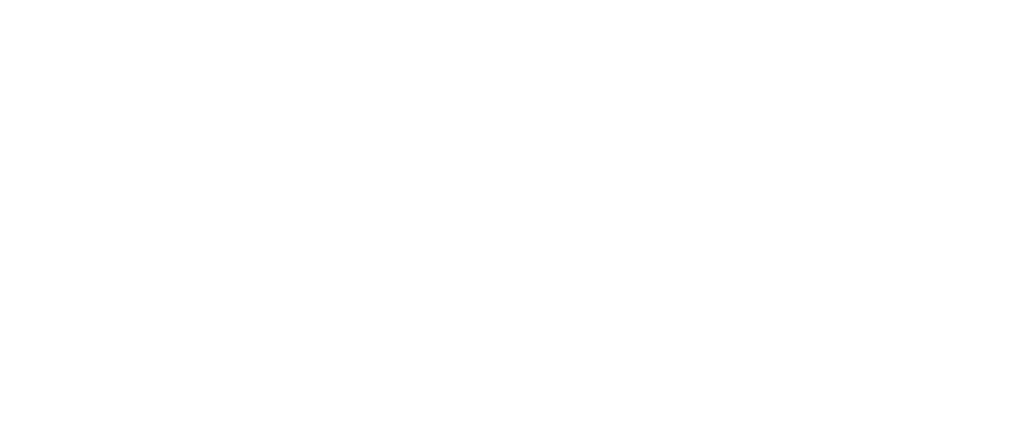
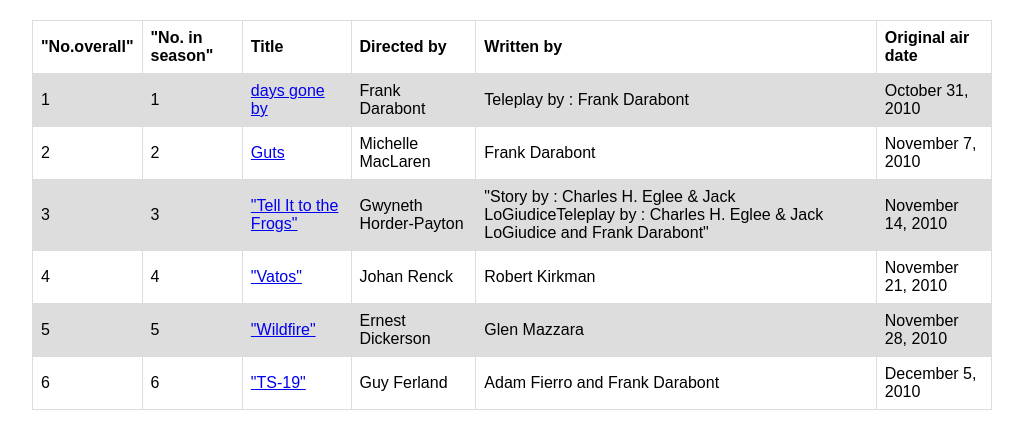
Before and after one commit to uagc-it-readiness/front-end-development-course-assignments, a plain HTML site: page Assignment1/episode-list.html in a window 1280 px wide. Shown: the whole page, without its empty margins (128-1151 px from the left). Drawn offline with Linux system fonts and the light colour scheme.

Commit message:
all done

```diff
--- a/Assignment1/episode-list.html
+++ b/Assignment1/episode-list.html
@@ -5,6 +5,64 @@
         <link rel="stylesheet" href="styles/main.css">
     </head>
     <body>
+      <table>
+        <tr>
+          <th> "No.overall"</th>
+          <th>"No. in season"</th>
+          <th>Title</th>
+          <th>Directed by</th>
+          <th>Written by</th>
+          <th>Original air date</th>
+        </tr>
+        <tr>
+          <td>1</td>
+          <td>1</td>
+          <td><a href="https://en.wikipedia.org/wiki/Days_Gone_Bye_">days gone by</a></td>
+          <td>Frank Darabont</td>
+          <td>Teleplay by : Frank Darabont</td>
+          <td>October 31, 2010</td>
+        </tr>
+        <tr>
+          <td>2</td>
+          <td>2</td>
+          <td><a href="https://en.wikipedia.org/wiki/Guts_">Guts</a></td>
+          <td>Michelle MacLaren</td>
+          <td>Frank Darabont</td>
+          <td>November 7, 2010</td>
+        </tr>
+        <tr>
+        <td>3</td>
+        <td>3</td>
+        <td><a href="https://en.wikipedia.org/wiki/Tell_It_to_the_Frogs">"Tell It to the Frogs"</a></td>
+        <td>Gwyneth Horder-Payton</td>
+        <td>"Story by : Charles H. Eglee & Jack LoGiudiceTeleplay by : Charles H. Eglee & Jack LoGiudice and Frank Darabont"</td>
+        <td>November 14, 2010</td>
+        </tr>
+        <tr>
+          <td>4</td>
+          <td>4</td>
+          <td><a href="https://en.wikipedia.org/wiki/Vatos">"Vatos"</a></td>
+          <td>Johan Renck</td>
+          <td>Robert Kirkman</td>
+          <td>November 21, 2010</td>
+        </tr>
+        <tr>
+          <td>5</td>
+          <td>5</td>
+          <td><a href="https://en.wikipedia.org/wiki/Wildfire_">"Wildfire"</a></td>
+          <td>Ernest Dickerson</td>
+          <td>Glen Mazzara</td>
+          <td>November 28, 2010</td>
+        </tr>
+        <tr>
+          <td>6</td>
+          <td>6</td>
+          <td><a href="https://en.wikipedia.org/wiki/TS-19">"TS-19"</a></td>
+          <td>Guy Ferland</td>
+          <td>Adam Fierro and Frank Darabont</td>
+          <td>December 5, 2010</td>
+        </tr>
+      </table>
 
    </body>
 </html>
--- a/Assignment1/styles/main.css
+++ b/Assignment1/styles/main.css
@@ -6,3 +6,20 @@
     margin:20px auto;
     width:960px;
 }
+h1{color:red}
+h2,h4{color: #FFA500}
+table {
+    font-family: arial, sans-serif;
+    border-collapse: collapse;
+    width: 100%;
+}
+
+td, th {
+    border: 1px solid #dddddd;
+    text-align: left;
+    padding: 8px;
+}
+
+tr:nth-child(even) {
+    background-color: #dddddd;
+}
```
Also changed, not shown: Assignment1/how-the-internet-works.html (+1 -5 lines), Assignment1/index.html (+6 -1 lines).
